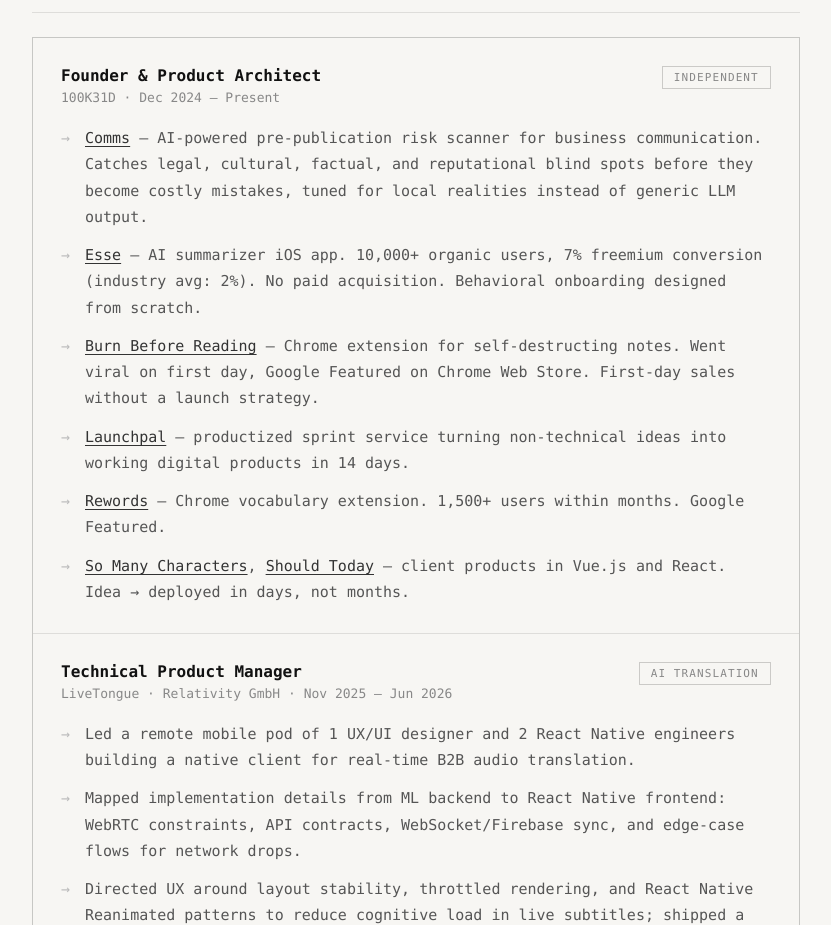
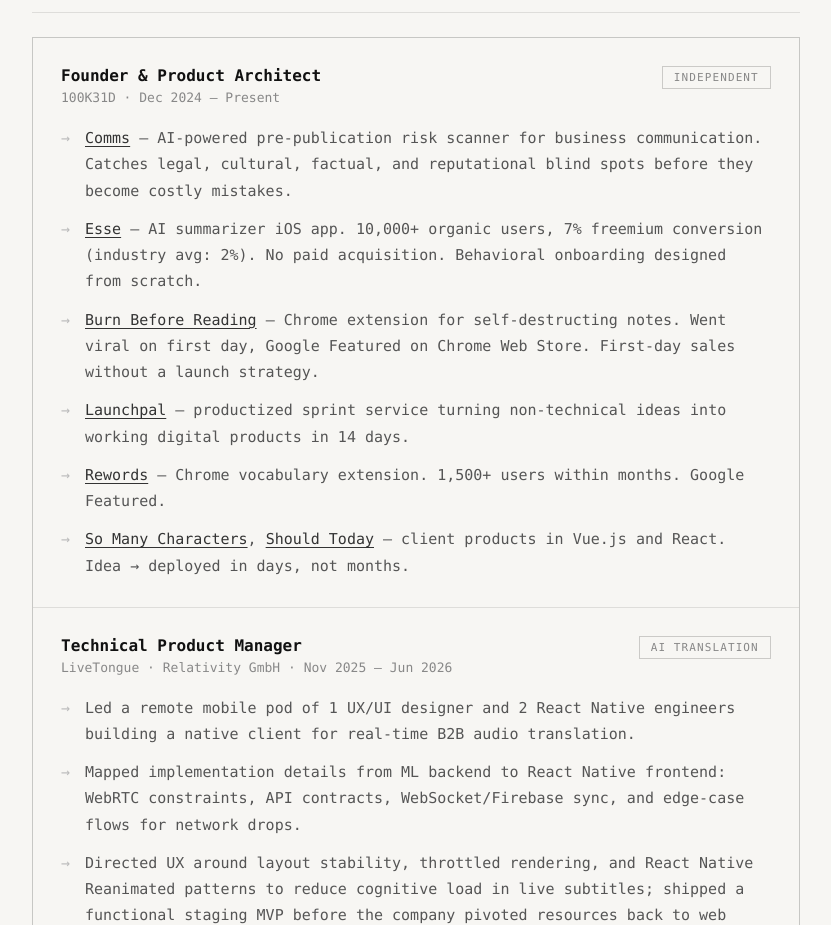
Before and after one commit to sanderbell/sanderbelldev2, a React (Vite) app: page / in a window 1280 px wide. Shown: the part 800-1725 px from the top of the page, without its empty margins (224-1055 px from the left). Built offline with nearby package versions, Linux system fonts and the light colour scheme.

Commit message:
Refactor description in App component to remove redundancy

```diff
--- a/src/App.tsx
+++ b/src/App.tsx
@@ -21,8 +21,7 @@ function App() {
           </a>{' '}
           — AI-powered pre-publication risk scanner for business communication.
           Catches legal, cultural, factual, and reputational blind spots before
-          they become costly mistakes, tuned for local realities instead of
-          generic LLM output.
+          they become costly mistakes.
         </>,
         <>
           <a
```
